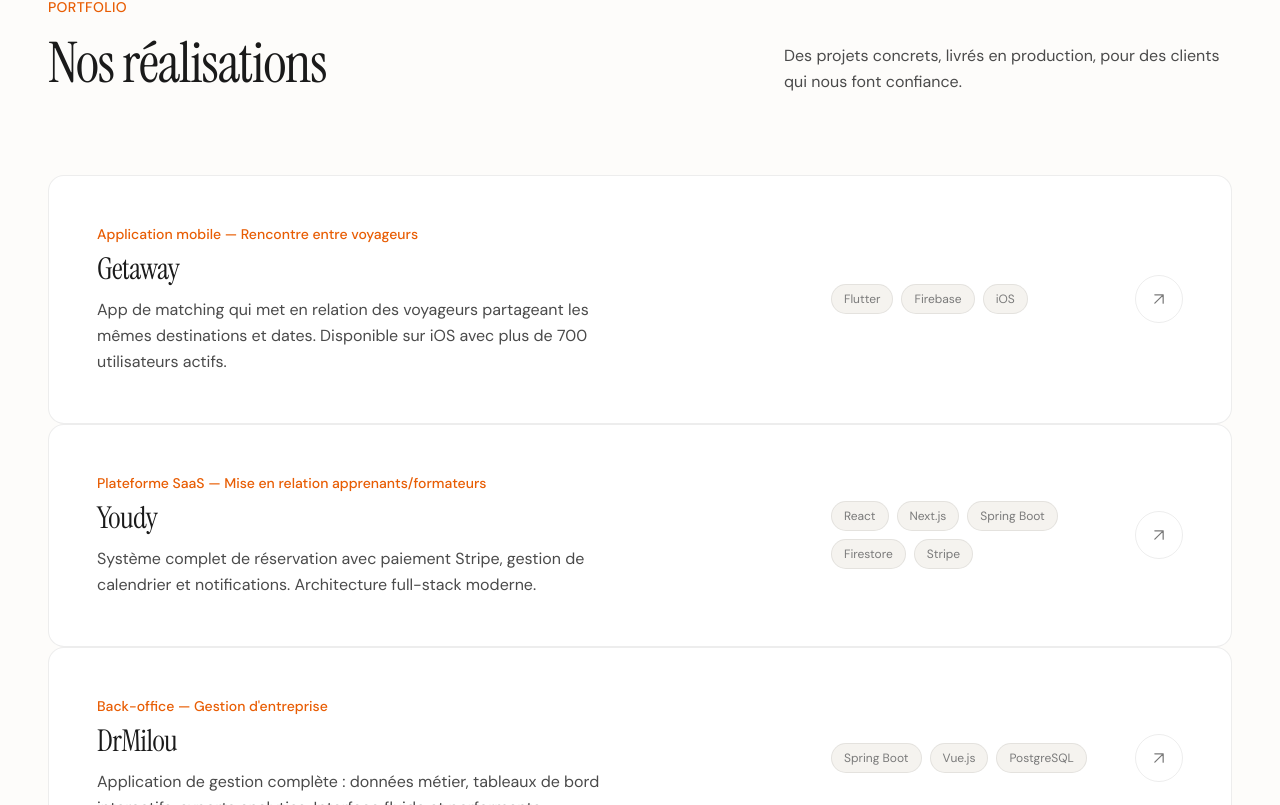
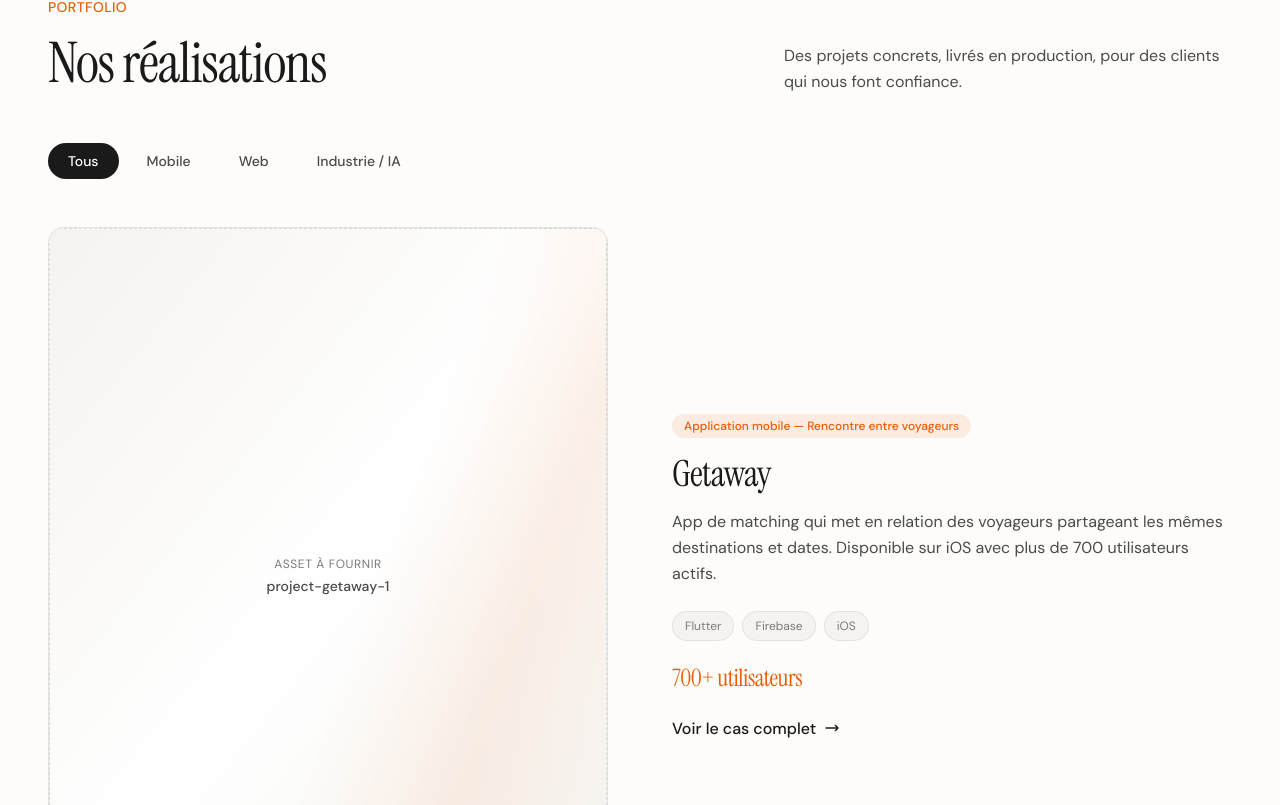
Before and after one commit to Maxencehabar/eurus-site, a Next.js app: page / in a window 1280 px wide. Shown: the part 2675-3480 px from the top of the page. Built offline with nearby package versions, Linux system fonts and the light colour scheme; no server answers.

Commit message:
feat(projects): redesign with alternating layout, category filters with layoutId, hover tilt

```diff
--- a/src/components/Projects.tsx
+++ b/src/components/Projects.tsx
@@ -1,46 +1,38 @@
 "use client";
 
+import { useState } from "react";
 import Link from "next/link";
-import { useEffect, useRef, useState } from "react";
+import { motion, AnimatePresence } from "motion/react";
+import { Asset } from "@/components/ui/Asset";
+import { getAsset } from "@/data/assets";
 import { getProjectSummaries } from "@/data/projects";
+import { fadeUp, staggerContainer, VIEWPORT_ONCE } from "@/lib/animations/motion-presets";
+
+const categories = [
+  { id: "all", label: "Tous" },
+  { id: "mobile", label: "Mobile" },
+  { id: "web", label: "Web" },
+  { id: "industrie", label: "Industrie / IA" },
+] as const;
+
+type CategoryId = (typeof categories)[number]["id"];
 
 const projects = getProjectSummaries();
 
-const cardColors = [
-  "from-orange-500/10 to-amber-500/10",
-  "from-blue-500/10 to-indigo-500/10",
-  "from-emerald-500/10 to-teal-500/10",
-];
-
 export default function Projects() {
-  const [visibleItems, setVisibleItems] = useState<Set<number>>(new Set());
-  const refs = useRef<(HTMLDivElement | null)[]>([]);
-
-  useEffect(() => {
-    const observer = new IntersectionObserver(
-      (entries) => {
-        entries.forEach((entry) => {
-          const index = refs.current.indexOf(entry.target as HTMLDivElement);
-          if (entry.isIntersecting && index !== -1) {
-            setVisibleItems((prev) => new Set([...prev, index]));
-          }
-        });
-      },
-      { threshold: 0.15 }
-    );
-
-    refs.current.forEach((ref) => {
-      if (ref) observer.observe(ref);
-    });
-
-    return () => observer.disconnect();
-  }, []);
+  const [filter, setFilter] = useState<CategoryId>("all");
+  const filtered = filter === "all" ? projects : projects.filter((p) => p.category === filter);
 
   return (
     <section id="projets" className="py-24 md:py-32">
       <div className="mx-auto max-w-[1400px] px-6 md:px-12">
-        {/* Section header */}
-        <div className="flex flex-col md:flex-row md:items-end md:justify-between mb-16 md:mb-20 gap-6">
+        <motion.div
+          initial="hidden"
+          whileInView="visible"
+          viewport={VIEWPORT_ONCE}
+          variants={fadeUp}
+          className="flex flex-col md:flex-row md:items-end md:justify-between mb-12 gap-6"
+        >
           <div>
             <span className="text-accent text-sm font-medium tracking-wide uppercase mb-4 block">
               Portfolio
@@ -52,45 +44,85 @@
           <p className="text-text-secondary max-w-md">
             Des projets concrets, livrés en production, pour des clients qui nous font confiance.
           </p>
+        </motion.div>
+
+        <div role="tablist" aria-label="Filtrer les projets par catégorie" className="flex flex-wrap gap-2 mb-12">
+          {categories.map((cat) => {
+            const active = filter === cat.id;
+            return (
+              <button
+                key={cat.id}
+                type="button"
+                role="tab"
+                aria-selected={active}
+                onClick={() => setFilter(cat.id)}
+                className={`relative px-5 py-2 rounded-full text-sm font-medium transition-colors focus-visible:outline-none focus-visible:ring-2 focus-visible:ring-accent ${
+                  active ? "text-white" : "text-text-secondary hover:text-text-primary"
+                }`}
+              >
+                {active && (
+                  <motion.span
+                    layoutId="category-pill"
+                    className="absolute inset-0 bg-bg-dark rounded-full"
+                    transition={{ type: "spring", stiffness: 400, damping: 30 }}
+                  />
+                )}
+                <span className="relative z-10">{cat.label}</span>
+              </button>
+            );
+          })}
         </div>
 
-        {/* Projects list */}
-        <div className="space-y-6">
-          {projects.map((project, index) => (
+        <motion.div
+          variants={staggerContainer}
+          initial="hidden"
+          animate="visible"
+          className="space-y-12 md:space-y-16"
+        >
+          <AnimatePresence mode="popLayout">
+            {filtered.map((project, index) => {
+              const reversed = index % 2 === 1;
+              return (
+                <motion.div
+                  key={project.slug}
+                  layout
+                  variants={fadeUp}
+                  initial="hidden"
+                  whileInView="visible"
+                  viewport={VIEWPORT_ONCE}
+                  exit={{ opacity: 0, y: -20 }}
+                >
                   <Link
-              key={project.slug}
                     href={`/projets/${project.slug}`}
+                    className={`group grid md:grid-cols-2 gap-8 md:gap-16 items-center ${
+                      reversed ? "md:[&>*:first-child]:order-2" : ""
+                    }`}
                   >
-              <div
-                ref={(el) => { refs.current[index] = el; }}
-                className={`group relative overflow-hidden rounded-2xl border border-border bg-bg-card transition-all duration-700 hover:border-accent/30 hover:shadow-xl hover:shadow-black/5 ${
-                  visibleItems.has(index)
-                    ? "opacity-100 translate-y-0"
-                    : "opacity-0 translate-y-8"
-                }`}
-                style={{ transitionDelay: `${index * 150}ms` }}
+                    <div className="relative overflow-hidden rounded-2xl border border-border bg-bg-secondary transition-all duration-500 group-hover:border-accent/40 group-hover:shadow-2xl group-hover:shadow-black/10">
+                      <motion.div
+                        whileHover={{ scale: 1.03, rotate: reversed ? -0.5 : 0.5 }}
+                        transition={{ duration: 0.6, ease: [0.22, 1, 0.36, 1] }}
+                        className="relative"
                       >
-                {/* Background gradient */}
-                <div
-                  className={`absolute inset-0 bg-gradient-to-br ${cardColors[index % cardColors.length]} opacity-0 group-hover:opacity-100 transition-opacity duration-500`}
+                        <Asset
+                          asset={getAsset(project.heroAssetId)}
+                          className="w-full h-auto object-cover"
+                          sizes="(max-width: 768px) 100vw, 50vw"
                         />
+                      </motion.div>
+                    </div>
 
-                <div className="relative p-8 md:p-12 flex flex-col md:flex-row md:items-center gap-6 md:gap-12">
-                  {/* Project info */}
-                  <div className="flex-1">
-                    <span className="text-sm text-accent font-medium mb-2 block">
+                    <div>
+                      <span className="text-xs px-3 py-1 rounded-full bg-accent/10 text-accent font-medium inline-block mb-4">
                         {project.subtitle}
                       </span>
-                    <h3 className="heading-editorial text-2xl md:text-3xl text-text-primary mb-3">
+                      <h3 className="heading-editorial text-3xl md:text-4xl text-text-primary mb-4 group-hover:text-accent transition-colors">
                         {project.title}
                       </h3>
-                    <p className="text-text-secondary leading-relaxed max-w-lg">
+                      <p className="text-text-secondary leading-relaxed mb-6">
                         {project.description}
                       </p>
-                  </div>
-
-                  {/* Technologies */}
-                  <div className="flex flex-wrap gap-2 md:w-64">
+                      <div className="flex flex-wrap gap-2 mb-6">
                         {project.tags.map((tag) => (
                           <span
                             key={tag}
@@ -100,28 +132,29 @@
                           </span>
                         ))}
                       </div>
-
-                  {/* Arrow */}
-                  <div className="hidden md:flex items-center justify-center w-12 h-12 rounded-full border border-border group-hover:border-accent group-hover:bg-accent transition-all">
+                      {project.stat && (
+                        <p className="heading-editorial text-2xl text-accent mb-6">{project.stat}</p>
+                      )}
+                      <span className="inline-flex items-center gap-2 text-text-primary font-medium group-hover:gap-3 transition-all">
+                        Voir le cas complet
                         <svg
-                      className="w-5 h-5 text-text-muted group-hover:text-white transition-colors"
+                          className="w-4 h-4"
                           fill="none"
                           stroke="currentColor"
                           viewBox="0 0 24 24"
+                          strokeWidth={2}
+                          aria-hidden="true"
                         >
-                      <path
-                        strokeLinecap="round"
-                        strokeLinejoin="round"
-                        strokeWidth={1.5}
-                        d="M7 17L17 7M17 7H7M17 7V17"
-                      />
+                          <path strokeLinecap="round" strokeLinejoin="round" d="M17 8l4 4m0 0l-4 4m4-4H3" />
                         </svg>
-                  </div>
-                </div>
+                      </span>
                     </div>
                   </Link>
-          ))}
-        </div>
+                </motion.div>
+              );
+            })}
+          </AnimatePresence>
+        </motion.div>
       </div>
     </section>
   );
```
Lines whose indentation alone changed are shown as unchanged.
